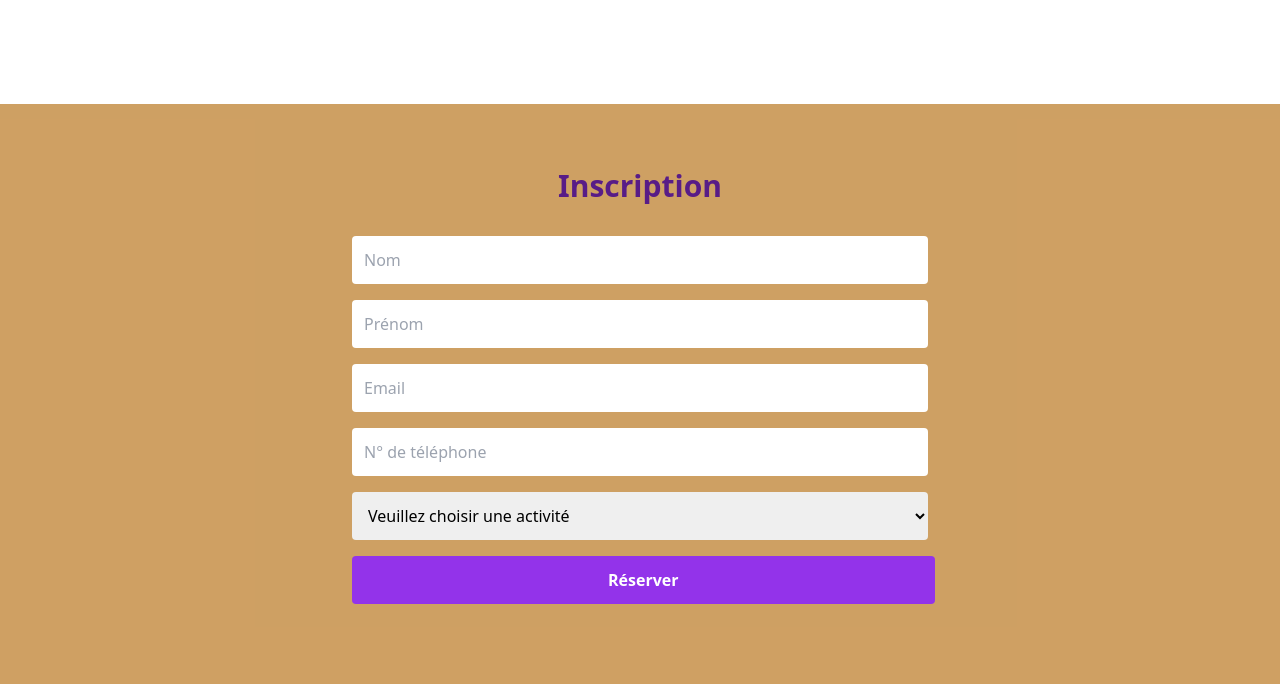
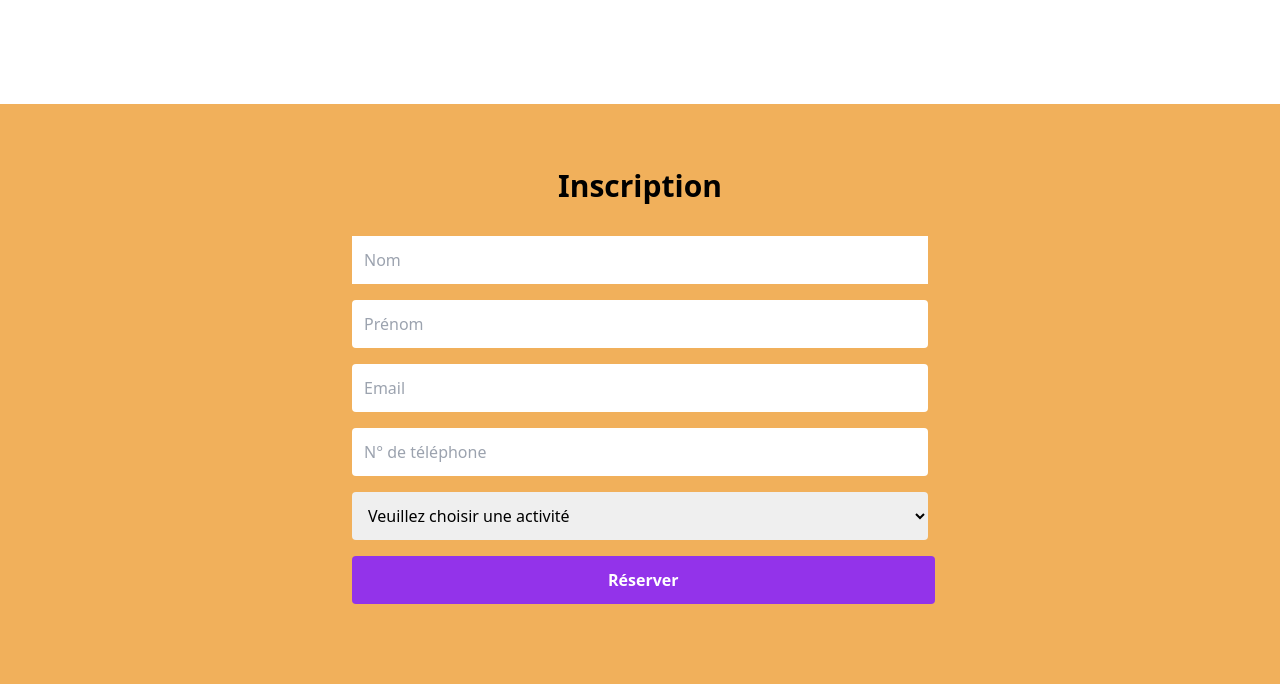
Before and after one commit to FadwaElouah/Salle_sport, a PHP site: page / in a window 1280 px wide. Shown: the part 136-820 px from the top of the page. Run offline with PHP 8.4, Linux system fonts and the light colour scheme; data that the repository does not hold is empty; some libraries are stand-ins or nearby versions.

Commit message:
change color background

```diff
--- a/index.php
+++ b/index.php
@@ -54,13 +54,13 @@ try {
   </div>
 </div>
 
-<section id="reservation" class="py-16 bg-[#be802ebe] mt-[5rem]">
+<section id="reservation" class="py-16 bg-[#ec9624bf] mt-[5rem]">
         <div class="max-w-7xl mx-auto px-4 text-center">
-            <h2 class="text-3xl font-bold mb-8 text-purple-900">Inscription</h2>
+            <h2 class="text-3xl font-bold mb-8 text-black">Inscription</h2>
 
             <form class="max-w-xl mx-auto" action="inscription.php" method="post">
                 <div class="mb-4">
-                    <input type="text" name="nom" placeholder="Nom" class="w-full border-purple-300 focus:border-purple-900 focus:ring focus:ring-purple-900 rounded p-3" required>
+                    <input type="text" name="nom" placeholder="Nom" class="w-full border-purple-300  p-3" required>
                 </div>
                 <div class="mb-4">
                     <input type="text" name="prenom" placeholder="Prénom" class="w-full border-purple-300 focus:border-purple-900 focus:ring focus:ring-purple-900 rounded p-3" required>
```
